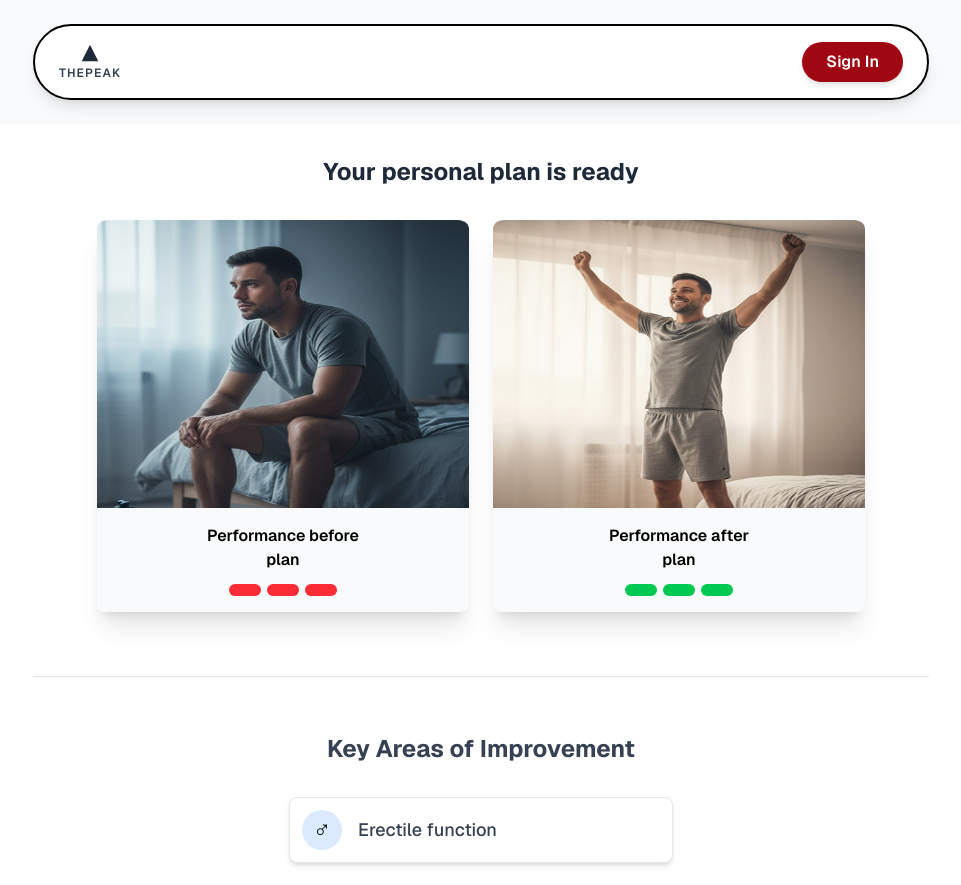
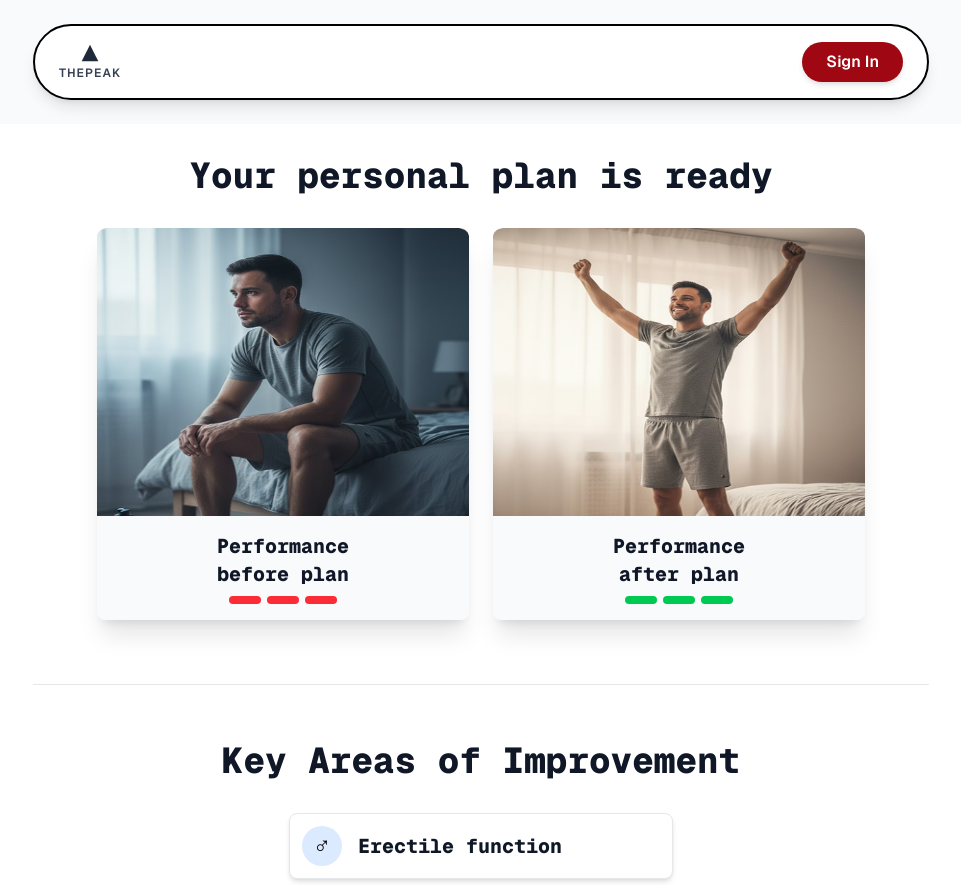
Before and after one commit to shejanNizam/fitness_landing_page, a Next.js app: page / in a window 1280 px wide. Shown: the top 885 px of the page, without its empty margins (159-1120 px from the left). Built offline with nearby package versions, Linux system fonts and the light colour scheme.

Commit message:
modify improve ssections

```diff
--- a/src/app/globals.css
+++ b/src/app/globals.css
@@ -1,6 +1,7 @@
 @import "tailwindcss";
 
 @theme inline {
+  --color-primary: "#A50015";
   --color-background: var(--background);
   --color-foreground: var(--foreground);
   --font-sans: var(--font-geist-sans);
--- /dev/null
+++ b/src/components/CHeading.jsx
@@ -0,0 +1,9 @@
+export default function CHeading({ text }) {
+  return (
+    <>
+      <h2 className="text-3xl sm:text-4xl font-extrabold font-mono text-gray-900 text-center mb-8">
+        {text}
+      </h2>
+    </>
+  );
+}
--- /dev/null
+++ b/src/components/CSubHeading.jsx
@@ -0,0 +1,9 @@
+export default function CSubHeading({ text }) {
+  return (
+    <>
+      <h2 className="text-lg sm:text-xl font-extrabold font-mono text-gray-900 text-center">
+        {text}
+      </h2>
+    </>
+  );
+}
--- a/src/components/GetPersonalPlan.jsx
+++ b/src/components/GetPersonalPlan.jsx
@@ -1,6 +1,7 @@
 "use client";
 
 import { useState } from "react";
+import CHeading from "./CHeading";
 
 const plans = [
   {
@@ -64,9 +65,7 @@ export default function GetPersonalPlan() {
 
   return (
     <div className="flex flex-col items-center min-h-screen bg-gray-50 p-4 sm:p-8">
-      <h2 className="text-3xl sm:text-4xl font-extrabold text-gray-900 text-center mb-8">
-        Get your personal plan...
-      </h2>
+      <CHeading text="Get your personal plan..." />
 
       <div className="w-full max-w-md mx-auto">
         {plans.map((plan) => (
--- a/src/components/PersonalPlanWithImproveArea.jsx
+++ b/src/components/PersonalPlanWithImproveArea.jsx
@@ -1,6 +1,8 @@
 import Image from "next/image";
 import imageTwo from "../assets/personal_plan/after_perfomance.png";
 import imageOne from "../assets/personal_plan/before_perfomance.png";
+import CHeading from "./CHeading";
+import CSubHeading from "./CSubHeading";
 
 const performanceData = [
   {
@@ -22,7 +24,7 @@ const performanceData = [
 const improvementAreas = [
   {
     _id: "erectile",
-    icon: "♂", // Simple icon placeholders
+    icon: "♂",
     area: "Erectile function",
   },
   {
@@ -47,19 +49,13 @@ const improvementAreas = [
   },
 ];
 
-// --- Component ---
-
 export default function PersonalPlanWithImproveArea() {
   return (
     <div className="flex flex-col items-center p-4 sm:p-8 bg-white font-sans">
-      {/* Title */}
-      <h2 className="text-2xl font-bold mb-8 text-gray-800 text-center">
-        Your personal plan is ready
-      </h2>
+      <CHeading text="Your personal plan is ready" />
 
-      {/* Performance Cards Container (Responsive) */}
       <div className="flex flex-col lg:flex-row gap-6 w-full max-w-3xl mb-12">
-        {performanceData.map((item) => (
+        {performanceData?.map((item) => (
           <div
             key={item._id}
             className="flex-1 rounded-lg shadow-xl overflow-hidden bg-gray-50"
@@ -73,14 +69,14 @@ export default function PersonalPlanWithImproveArea() {
             </div>
 
             <div className="p-4 flex flex-col items-center justify-center text-center">
-              <p className="w-[50%] mx-auto font-semibold mb-3">{item.title}</p>
-              {/* Indicator Dots */}
-              <div className="flex gap-1.5">
-                {/* Create 3 dots based on the design */}
+              <div className="w-[50%] mx-auto">
+                <CSubHeading text={item.title} />
+              </div>
+              <div className="flex gap-1.5 mt-2">
                 {[...Array(3)].map((_, i) => (
                   <span
                     key={i}
-                    className={`w-8 h-3 rounded-full ${item.design}`}
+                    className={`w-8 h-2 rounded-full ${item.design}`}
                   ></span>
                 ))}
               </div>
@@ -91,31 +87,25 @@ export default function PersonalPlanWithImproveArea() {
 
       <div className="w-full max-w-4xl border-t border-gray-200 my-4"></div>
 
-      {/*  */}
-      {/* Areas of Improvement Section */}
+      {/* area of improvement */}
       <div className="w-full max-w-4xl mt-6 p-4">
-        <h3 className="text-2xl font-bold mb-8 text-center text-gray-700">
-          Key Areas of Improvement
-        </h3>
+        <CHeading text="Key Areas of Improvement" />
 
-        {/* The list container is now centered and items are always centered */}
         <div className="space-y-6 flex flex-col items-center">
           {improvementAreas.map((item) => (
             <div
               key={item._id}
-              // FIX: Removed sm:mx-0 to keep mx-auto active on all screen sizes, centering the item
-              className="flex items-center w-full max-w-sm p-3 bg-white border border-gray-200 rounded-lg shadow-md transition duration-200 hover:shadow-lg hover:border-blue-300"
+              className="flex items-center w-full max-w-sm p-3 bg-white border border-gray-200 rounded-lg shadow-md transition duration-200 hover:shadow-lg hover:border-[#A50015] "
             >
-              {/* Icon container */}
               <span className="text-2xl mr-4 flex items-center justify-center w-10 h-10 bg-blue-100 rounded-full">
                 {item.icon}
               </span>
-              <p className="text-lg font-medium text-gray-700">{item.area}</p>
+
+              <CSubHeading text={item.area} className="m-0" />
             </div>
           ))}
         </div>
       </div>
-      {/*  */}
     </div>
   );
 }
```
